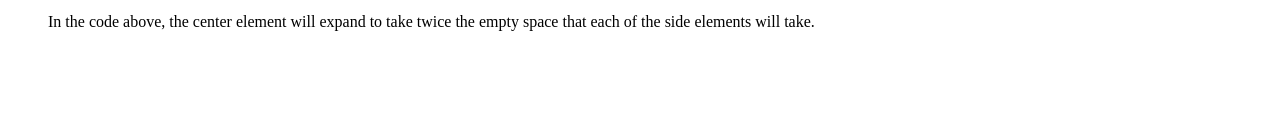
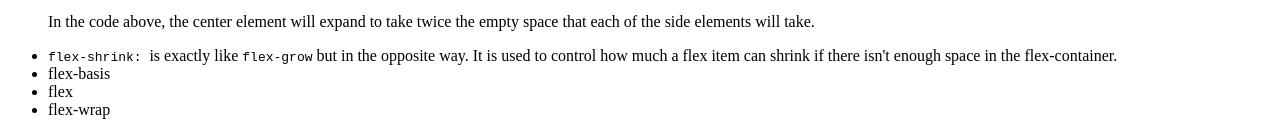
Before and after one commit to DavidMbelwa/personal_website, a plain HTML site: page Instructional htmls/layout/index.html in a window 1280 px wide. Shown: the part 679-814 px from the top of the page. Drawn offline with Linux system fonts and the light colour scheme.

Commit message:
Added more content

```diff
--- a/Instructional htmls/layout/index.html
+++ b/Instructional htmls/layout/index.html
@@ -125,6 +125,15 @@
           <p>In the code above, the center element will expand to take twice the empty space that each
             of the side elements will take.
           </p>
+
+          <li><code>flex-shrink: </code> is exactly like <code>flex-grow</code> but in the opposite way. It is
+            used to control how much a flex item can shrink if there isn't enough space in the flex-container.</li>
+
+          <li>flex-basis</li>
+
+          <li>flex</li>
+
+          <li>flex-wrap</li>
         </ul>
       </article>
     </section>
```
